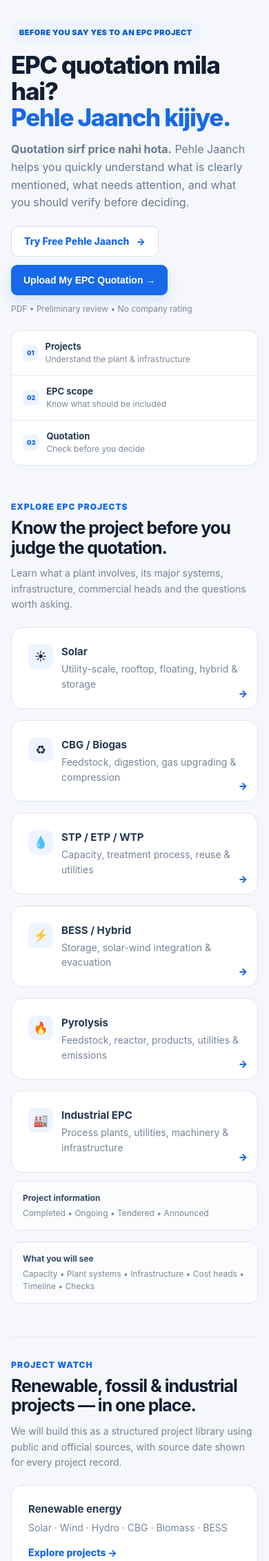
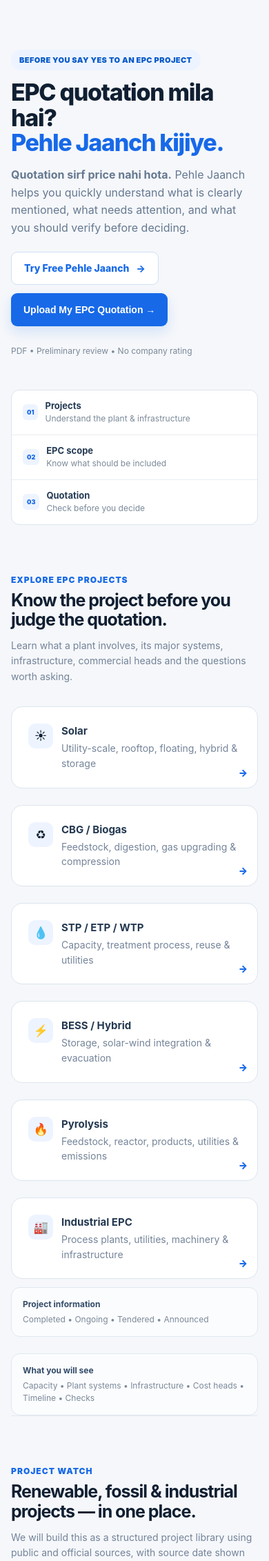
Before and after one commit to mauryatheempire-source/pehle-jaanch, a Flask app: page / in a window 390 px wide. Shown: the part 72-2335 px from the top of the page at 69% size. Run offline with Flask 3, Linux system fonts and the light colour scheme; some libraries are stand-ins or nearby versions.

Commit message:
Enforce measured layout acceptance criteria

```diff
--- a/templates/index.html
+++ b/templates/index.html
@@ -340,6 +340,74 @@
 .reportMore[open]>summary{margin-bottom:12px}
 .reportMore .resultTableWrap,.reportMore .commercialTableWrap{margin-top:8px}
 @media(max-width:600px){.reportMore>summary{font-size:14px;min-height:48px}}
+<style>
+/* ACCEPTANCE LAYOUT PASS — layout/spacing only */
+:root{--layout-container:1200px;--section-gap:72px;--card-gap:24px}
+.container{width:min(var(--layout-container),calc(100% - 64px));margin-left:auto;margin-right:auto}
+.nav{height:72px}
+.navinner{height:72px}
+.hero{padding:72px 0 72px;min-height:auto}
+.heroCenter{max-width:none;margin:0;text-align:left}
+.heroLead{max-width:700px;margin-left:0;margin-right:0}
+.heroActions{justify-content:flex-start;align-items:baseline}
+.heroActions .cta{height:48px}
+.microTrust{line-height:48px}
+.benefitStrip{width:100%;margin-top:32px}
+.projectExplore,.projectWatch,.howItWorks,.trustSection{width:100%;margin-left:0;margin-right:0;padding-top:72px}
+.projectExplore{margin-top:0}
+.projectWatch{margin-top:0;padding-bottom:0}
+.howItWorks{margin-top:0}
+.trustSection{margin-top:0}
+.projectHeading,.watchIntro,.howTitle,.trustIntro{margin-bottom:32px}
+.projectHeading>div>span,.watchIntro>span,.howTitle>span{display:block}
+.projectHeading h2,.watchIntro h2,.howTitle h2,.trustIntro h2{margin-left:0}
+.projectGrid,.watchGrid,.howGrid,.trustGrid{gap:24px}
+.projectGrid{grid-template-columns:repeat(3,minmax(0,1fr))}
+.watchGrid{grid-template-columns:repeat(3,minmax(0,1fr))}
+.howGrid{grid-template-columns:repeat(3,minmax(0,1fr))}
+.trustGrid{grid-template-columns:repeat(4,minmax(0,1fr))}
+.projectCard,.watchCard,.howStep,.trustCard{height:100%}
+.projectMeta{gap:24px}
+.projectMeta>div{height:100%}
+.report{padding:72px 0}
+.reporthead{margin-bottom:32px}
+.resultSummary{gap:24px;margin:0 0 32px}
+.card{margin-top:0;margin-bottom:24px}
+.resultTable{table-layout:fixed;width:100%}
+.resultTable th,.resultTable td{vertical-align:top}
+.resultTable th:nth-child(1),.resultTable td:nth-child(1){width:170px}
+.resultTable th:nth-child(2),.resultTable td:nth-child(2){width:190px}
+.resultTable th:nth-child(4),.resultTable td:nth-child(4){width:340px}
+.resultTable .status{display:inline-flex;align-items:center;min-height:30px}
+.figureGrid,.questionGrid{gap:24px}
+.footer{padding:72px 0}
+.footer .container{text-align:left}
+@media(max-width:900px){
+  .container{width:min(var(--layout-container),calc(100% - 40px))}
+  .projectGrid,.watchGrid,.howGrid,.trustGrid{grid-template-columns:repeat(2,minmax(0,1fr))}
+  .resultSummary{grid-template-columns:repeat(2,minmax(0,1fr))}
+}
+@media(max-width:600px){
+  .container{width:calc(100% - 32px)}
+  .nav{height:72px}.navinner{height:72px}
+  .siteNav{gap:10px}
+  .hero{padding:72px 0}
+  .heroCenter h1{font-size:34px}
+  .heroActions{align-items:baseline}
+  .heroActions .cta{height:48px}
+  .microTrust{line-height:48px}
+  .benefitStrip{margin-top:32px}
+  .projectExplore,.projectWatch,.howItWorks,.trustSection{padding-top:72px}
+  .projectGrid,.watchGrid,.howGrid,.trustGrid{grid-template-columns:1fr;gap:24px}
+  .resultSummary{grid-template-columns:1fr;gap:24px}
+  .resultTable,.resultTable thead,.resultTable tbody,.resultTable tr,.resultTable th,.resultTable td{display:block}
+  .resultTable thead{display:none}
+  .resultTable tr{padding:16px 0;border-bottom:1px solid var(--line)}
+  .resultTable td{width:100%!important}
+  .resultTable td+td{margin-top:10px}
+  .footer{padding:72px 0}
+}
+</style>
 </style>
 </head>
 <body>
```
